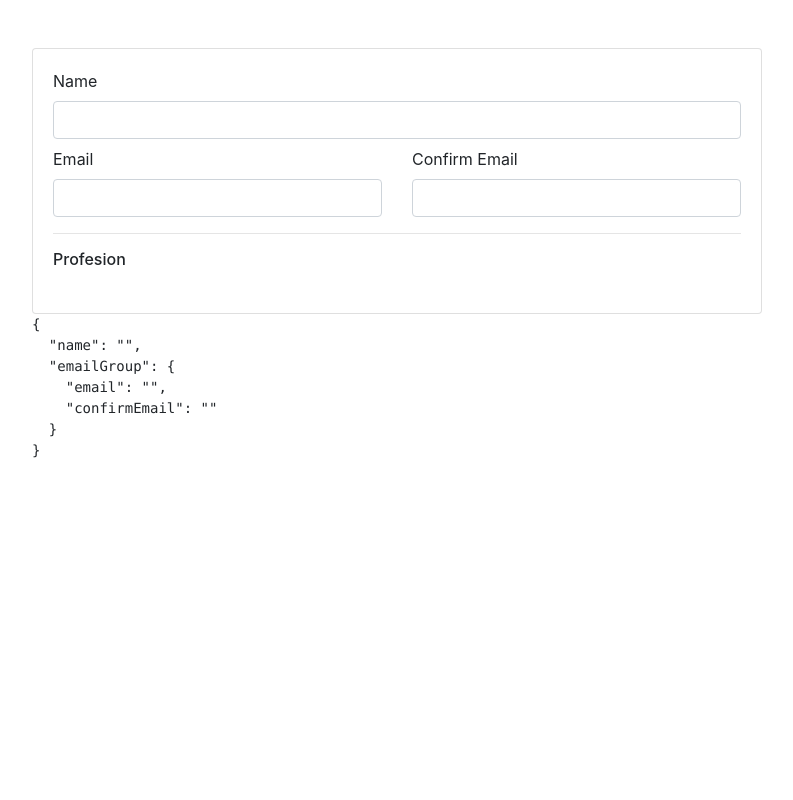
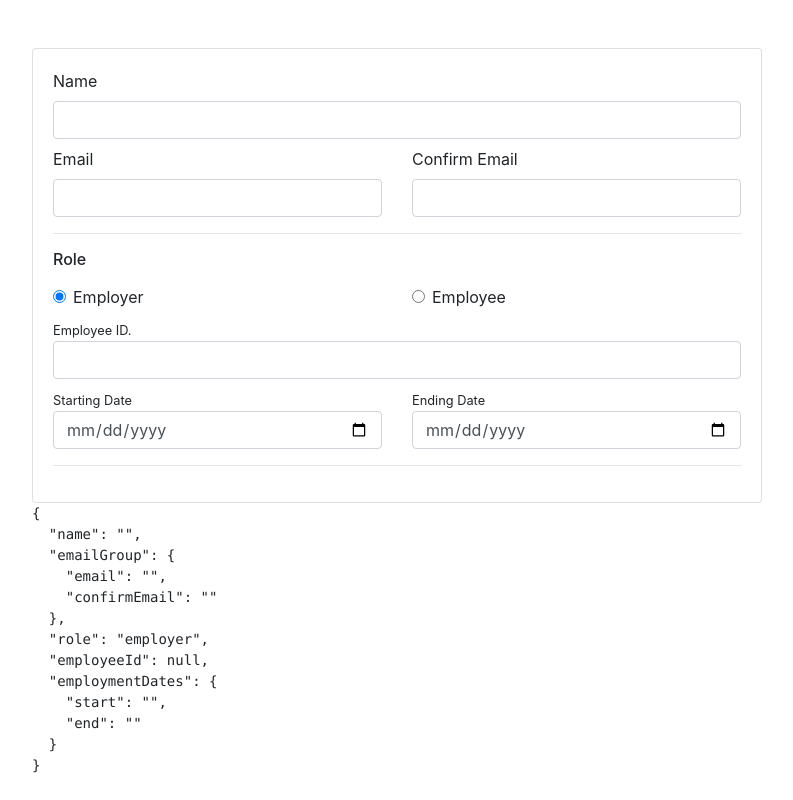
Before and after one commit to joegitau/reactive-forms-indepth, an Angular app: page / in a window 1280 px wide. Shown: the whole page, without its empty margins (243-1036 px from the left). Built offline with nearby package versions, Linux system fonts and the light colour scheme.

Commit message:
adjust validation rules at runtime + minMax validators

```diff
--- a/src/app/app.component.html
+++ b/src/app/app.component.html
@@ -35,12 +35,52 @@
             </div>
             <hr>
             <div class="row mb-2">
-              <div class="col"><h6>Profesion</h6></div>
+              <div class="col"><h6>Role</h6></div>
             </div>
             <div class="form-group row mb-2">
-              <div class="col-6"></div>
-              <div class="col-6"></div>
+              <div class="col-6">
+                <div class="form-check">
+                  <input class="form-check-input" type="radio" id="employer" value="employer" formControlName="role"
+                         (click)="setRole('employer')">
+                  <label class="form-check-label" for="employer">Employer</label>
+                </div>
+              </div>
+              <div class="col-6">
+                <div class="form-check">
+                  <input class="form-check-input" type="radio" id="employee" value="employee" formControlName="role"
+                         (click)="setRole('employee')">
+                  <label class="form-check-label" for="employee">Employee</label>
+                </div>
+              </div>
             </div>
+            <div class="form-group mb-2">
+              <small>Employee ID.</small>
+              <input type="number" class="form-control" formControlName="employeeId"
+                     [ngClass]="{ 'is-invalid': (employeeId.dirty || employeeId.touched) && !employeeId.valid }">
+              <div class="invalid-feedback">
+                <span *ngIf="employeeId.errors?.required">Employee ID. is required.</span>
+              </div>
+            </div>
+            <div formGroupName="employmentDates" class="form-group row mb-2">
+              <div class="col-6">
+                <small>Starting Date</small>
+                <input type="date" class="form-control" formControlName="start"
+                      [ngClass]="{ 'is-invalid': form.get('employmentDates').errors || ((start.dirty || start.touched) && !start.valid) }">
+                <div class="invalid-feedback">
+                  <span *ngIf="start.errors?.required">Start date is required.</span>
+                  <span *ngIf="form.get('employmentDates').errors?.minMax">Start date cannot be greater than End date.</span>
+                </div>
+              </div>
+              <div class="col-6">
+                <small>Ending Date</small>
+                <input type="date" class="form-control" formControlName="end"
+                      [ngClass]="{ 'is-invalid': form.get('employmentDates').errors || ((end.dirty || end.touched) && !end.valid) }">
+                <div class="invalid-feedback">
+                  <span *ngIf="end.errors?.required">End date is required.</span>
+                </div>
+              </div>
+            </div>
+            <hr>
           </form>
         </div>
       </div>
--- a/src/app/app.component.ts
+++ b/src/app/app.component.ts
@@ -1,7 +1,7 @@
 import { Component } from '@angular/core';
 import { FormGroup, FormBuilder, Validators } from '@angular/forms';
 
-import { EmailMatcher } from './validation/form-validation';
+import { emailMatcher, minMaxValidator } from './validation/form-validation';
 
 @Component({
   selector: 'app-root',
@@ -17,6 +17,9 @@ export class AppComponent {
   get name() { return this.form.get('name'); }
   get email() { return this.form.get('emailGroup.email'); }
   get confirmEmail() { return this.form.get('emailGroup.confirmEmail'); }
+  get employeeId() { return this.form.get('employeeId'); }
+  get start() { return this.form.get('employmentDates.start'); }
+  get end() { return this.form.get('employmentDates.end'); }
 
   ngOnInit(): void {
     this.form = this.fb.group({
@@ -24,8 +27,13 @@ export class AppComponent {
       emailGroup: this.fb.group({
         email: ['', [Validators.required, Validators.email]],
         confirmEmail: ['', [Validators.required]]
-      }, { validator: EmailMatcher }),
-
+      }, { validator: emailMatcher }),
+      role: ['employer'],
+      employeeId: null,
+      employmentDates: this.fb.group({
+        start: '',
+        end: ''
+      }, { validator: minMaxValidator }),
     });
   }
 
@@ -34,4 +42,24 @@ export class AppComponent {
       console.log(this.form.value);
     }
   }
+
+  setRole(role: string): void {
+    const employeeId = this.form.get('employeeId'),
+          start = this.form.get('employmentDates.start'),
+          end = this.form.get('employmentDates.end');
+
+    if (role === 'employee') {
+      employeeId.setValidators(Validators.required);
+      start.setValidators(Validators.required);
+      end.setValidators(Validators.required);
+    } else {
+      employeeId.clearValidators();
+      start.clearValidators();
+      end.clearValidators();
+    }
+
+    employeeId.updateValueAndValidity();
+    start.updateValueAndValidity();
+    end.updateValueAndValidity();
+  }
 }
--- a/src/app/validation/form-validation.ts
+++ b/src/app/validation/form-validation.ts
@@ -1,16 +1,35 @@
 import { AbstractControl, ValidatorFn } from '@angular/forms';
 
-export function EmailMatcher(c: AbstractControl): {[key: string]: boolean} | null {
+/**
+ * cross-field validation for matching emails
+ * @param c
+ */
+export function emailMatcher(c: AbstractControl): {[key: string]: boolean} | null {
   const email = c.get('email');
   const emailConfirm = c.get('confirmEmail');
 
-  if (email.pristine || emailConfirm.pristine) {
+  if (email.pristine || emailConfirm.pristine)
     return null;
-  }
 
-  if (email.value === emailConfirm.value) {
+  if (email.value === emailConfirm.value)
     return null;
-  }
 
   return { 'match': true };
 }
+
+/**
+ * Validate that min value does not exceed specified max value
+ * @param c
+ */
+export function minMaxValidator(c: AbstractControl): {[key:string]: boolean} | null {
+  const start = c.get('start');
+  const end = c.get('end');
+
+  if (start.pristine || end.pristine)
+    return null;
+
+  if (start.value <= end.value)
+    return null;
+
+  return { 'minMax': true };
+}
```
